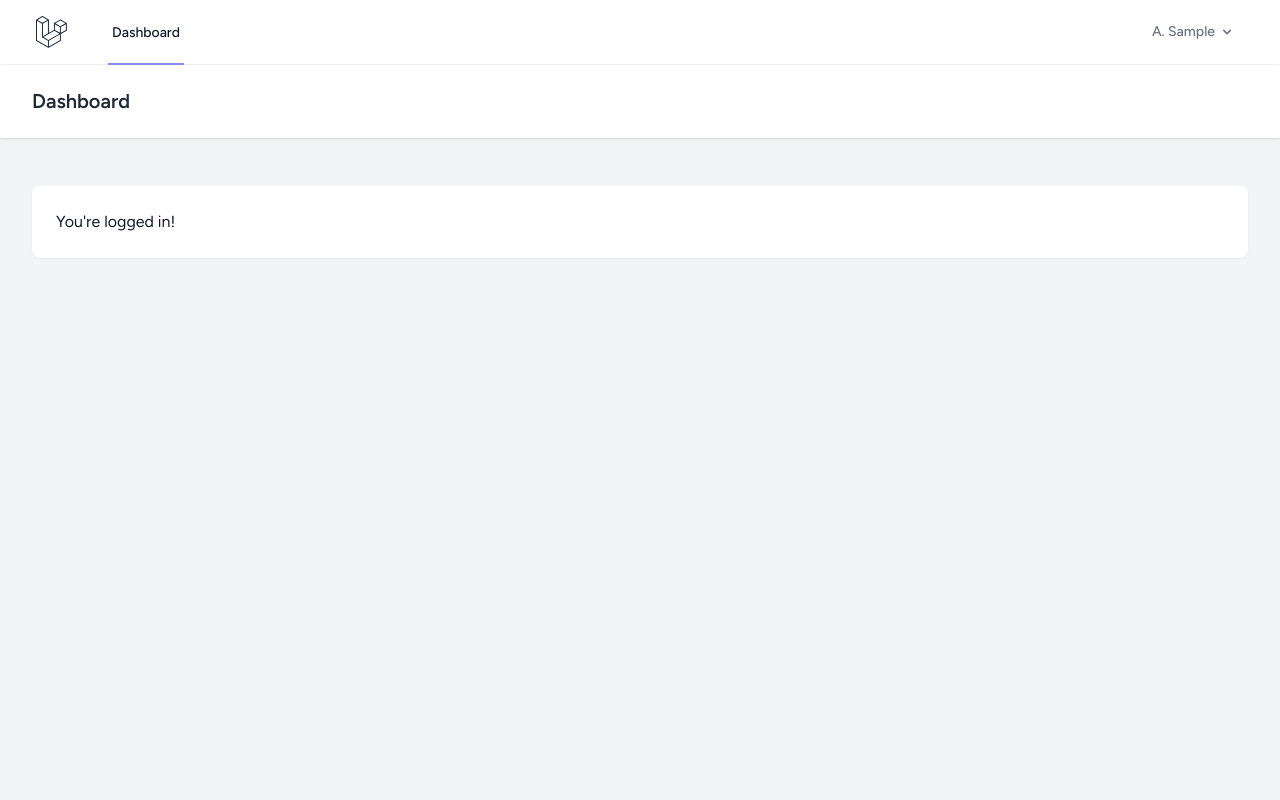
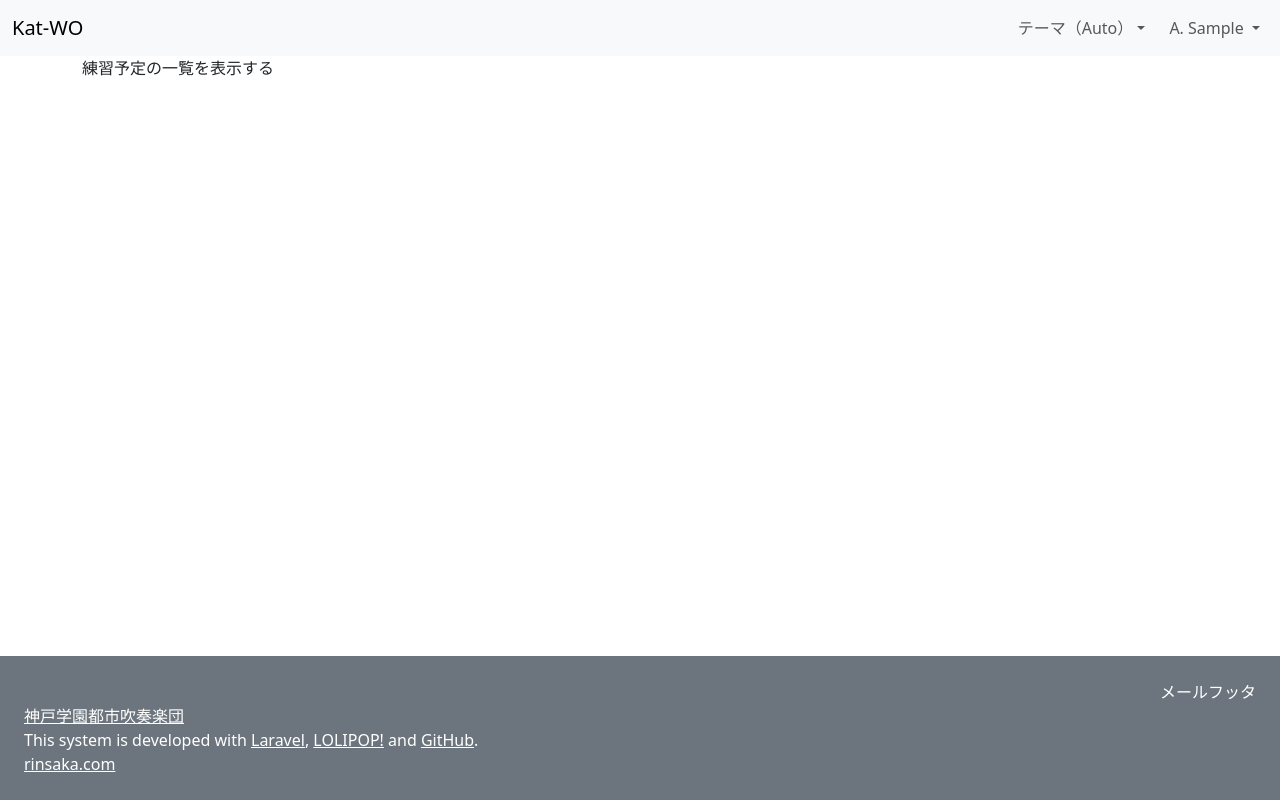
Before and after one commit to rinsaka/katwo-attendance-2026, a Laravel app: page /dashboard in a window 1280 px wide. Run offline with Laravel 12, Linux system fonts and the light colour scheme; a user stored in the database is signed in; data comes from the database, SQL or seed files in the repository; style sheets or scripts are compiled from the project's sources.

Commit message:
user dashboard bootstrap

```diff
--- a/resources/views/dashboard.blade.php
+++ b/resources/views/dashboard.blade.php
@@ -1,17 +1,20 @@
-<x-app-layout>
-    <x-slot name="header">
-        <h2 class="font-semibold text-xl text-gray-800 leading-tight">
-            {{ __('Dashboard') }}
-        </h2>
-    </x-slot>
+@extends('layouts.app-2027')
 
-    <div class="py-12">
-        <div class="max-w-7xl mx-auto sm:px-6 lg:px-8">
-            <div class="bg-white overflow-hidden shadow-sm sm:rounded-lg">
-                <div class="p-6 text-gray-900">
-                    {{ __("You're logged in!") }}
-                </div>
-            </div>
-        </div>
-    </div>
-</x-app-layout>
+
+@section('content')
+
+<main class="container-md">
+    @include('layouts.flash')
+
+
+
+
+
+
+<div class="mb-4">
+    {{-- <a href="{{ action('HomeController@all_act') }}"> --}}
+        練習予定の一覧を表示する
+    {{-- </a> --}}
+</div>
+</main>
+@endsection
--- a/resources/views/layouts/app-2027.blade.php
+++ b/resources/views/layouts/app-2027.blade.php
@@ -117,9 +117,9 @@
             </p>
         @endif
         <div class="text-end">
-            <a href="{{ action('HomeController@mail_footer') }}" class="text-bg-secondary">
+            {{-- <a href="{{ action('HomeController@mail_footer') }}" class="text-bg-secondary"> --}}
                 メールフッタ
-            </a>
+            {{-- </a> --}}
         </div>
     @endif
     <div>
@@ -128,7 +128,7 @@
         </a>
     </div>
     <div class="">
-        This system is developed with <a href="https://laravel.com/" target="_blank" class="text-bg-secondary">Laravel</a>, <a href="https://lolipop.jp/" target="_blank" class="text-bg-secondary">LOLIPOP!</a> and <a href="https://github.com/rinsaka/katwo-attendance" target="_blank" class="text-bg-secondary">GitHub</a>.
+        This system is developed with <a href="https://laravel.com/" target="_blank" class="text-bg-secondary">Laravel</a>, <a href="https://lolipop.jp/" target="_blank" class="text-bg-secondary">LOLIPOP!</a> and <a href="https://github.com/rinsaka/katwo-attendance-2026" target="_blank" class="text-bg-secondary">GitHub</a>.
     </div>
     <div class="">
         <a href="https://rinsaka.com/rinsaka/" class="text-bg-secondary">
```
